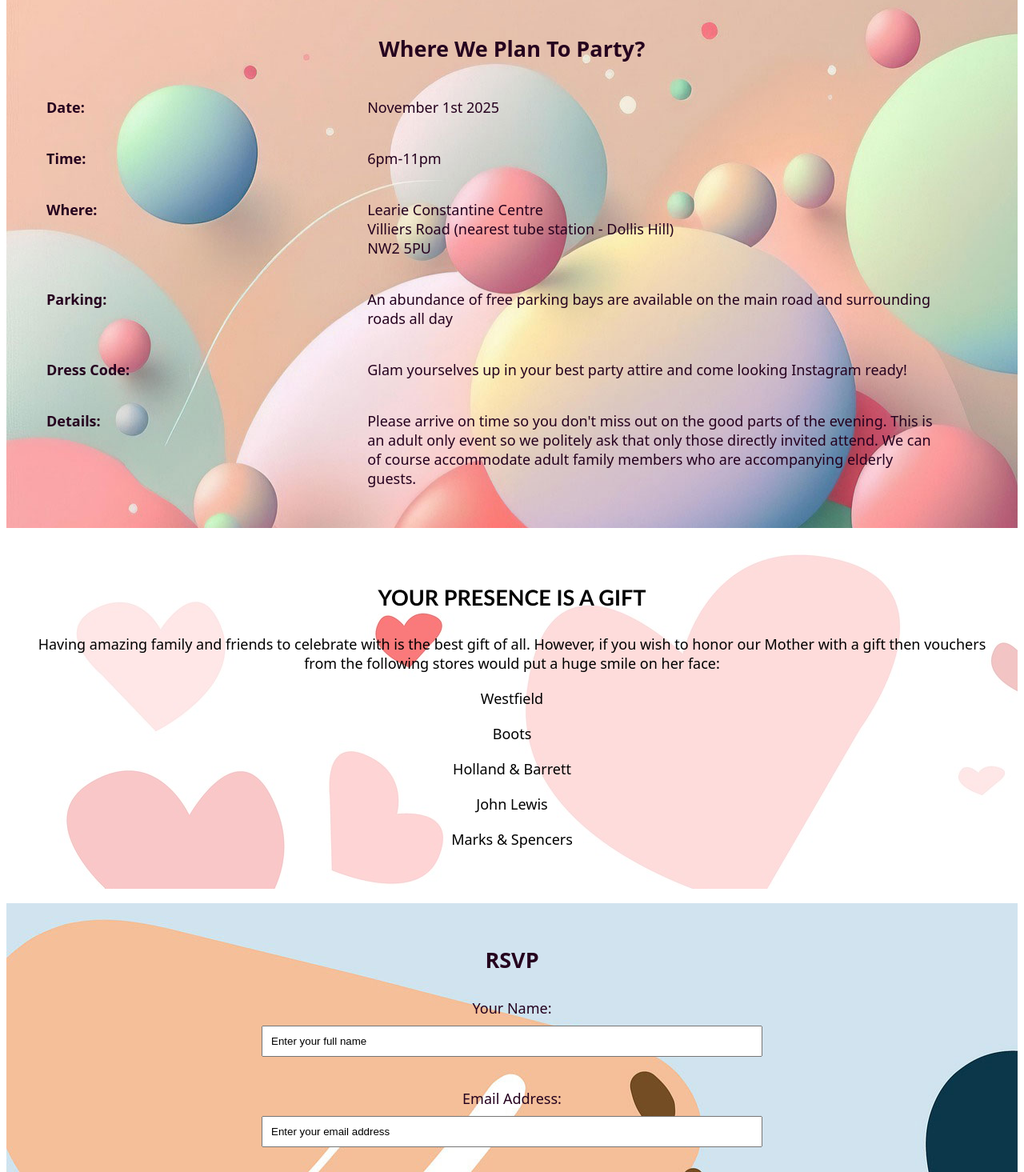
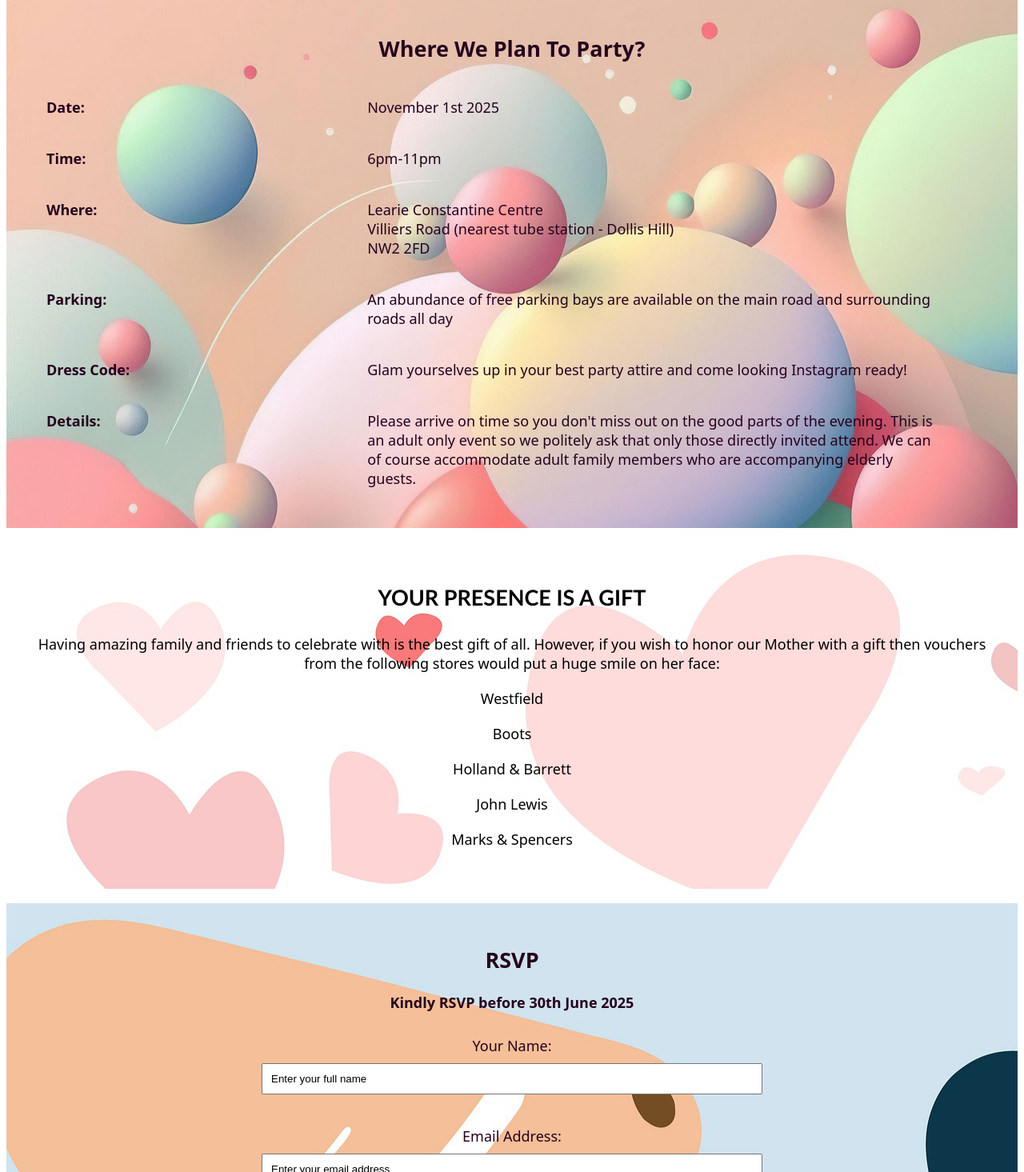
Before and after one commit to Nonyeah/Birthday-Party-Form, a React (Vite) app in the folder client/: page / in a window 1280 px wide. Shown: the part 1513-2978 px from the top of the page at 80% size. Built offline with nearby package versions, Linux system fonts and the light colour scheme.

Commit message:
Minor font changes

```diff
--- a/client/src/App.css
+++ b/client/src/App.css
@@ -193,6 +193,7 @@
 
 .registry li {
   margin: 20px 0;
+  font-weight: 500;
 }
 
 .registry li:hover {
@@ -214,6 +215,9 @@
   color: #25011e;
   background-image: url(assets/abstract-bg.jpg);
   padding: 30px;
+}
+.rsvp-date {
+  font-weight: bold;
 }
 
 input {
--- a/client/src/location.tsx
+++ b/client/src/location.tsx
@@ -20,7 +20,7 @@
           <ul className="right">
             <li>Learie Constantine Centre </li>
             <li>Villiers Road (nearest tube station - Dollis Hill)</li>
-            <li> NW2 5PU</li>
+            <li> NW2 2FD</li>
           </ul>
         </div>
 
--- a/client/src/rsvp.tsx
+++ b/client/src/rsvp.tsx
@@ -107,6 +107,7 @@
       <form className={isvisible ? "hideForm" : "showForm"} onSubmit={send}>
         <div className="form-container">
           <h2>RSVP</h2>
+          <p className="rsvp-date">Kindly RSVP before 30th June 2025</p>
           <p ref={warning}></p>
           <div className="form-name">
             <label>
```
